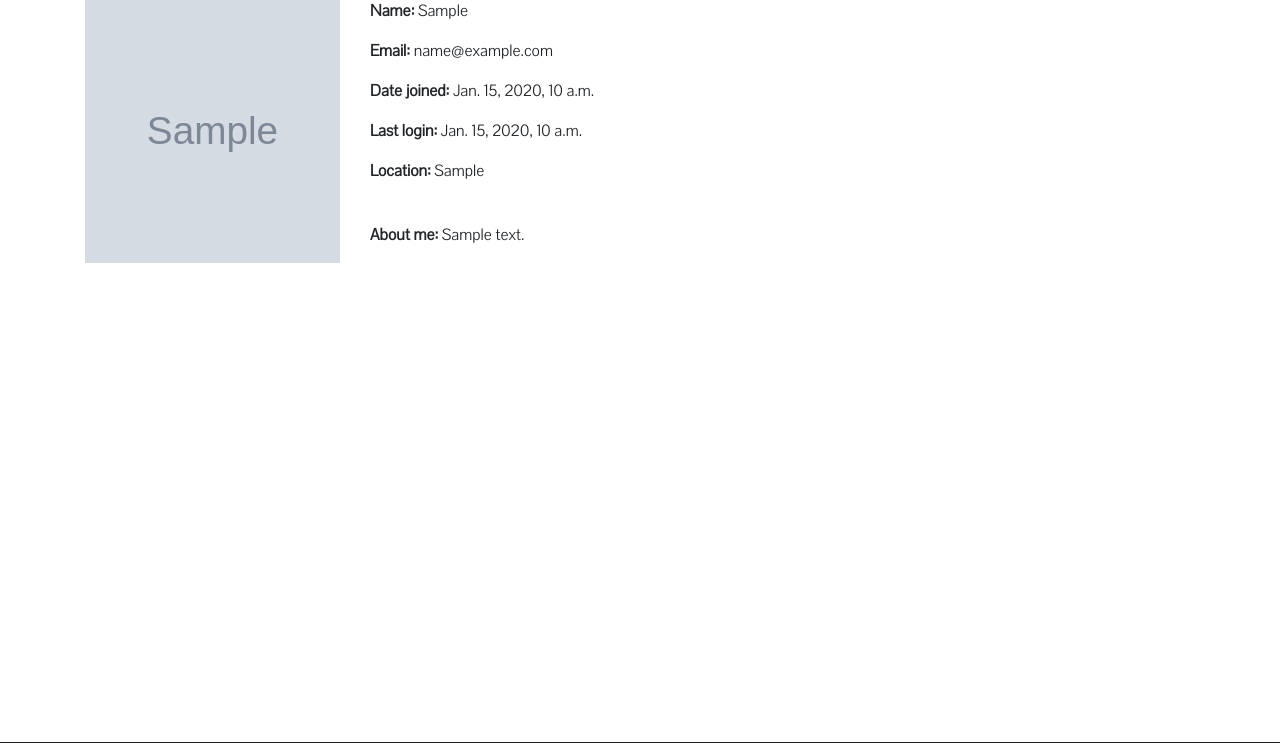
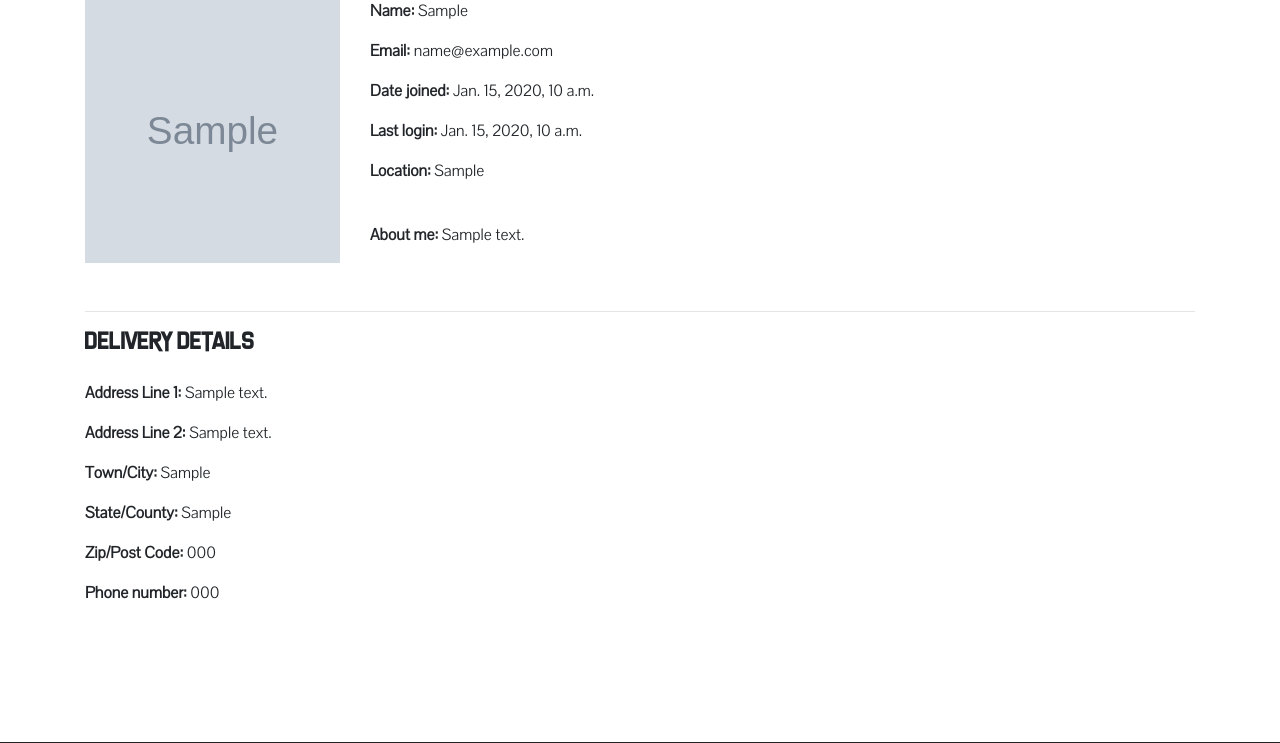
Before and after one commit to ShavingSeagull/PowerHaus, a Django app: a page that uses profiles/templates/profiles/profile.html in a window 1280 px wide. Shown: the part 555-1298 px from the top of the page. Run offline with Django 3.2, Linux system fonts and the light colour scheme; a user stored in the database is signed in; tables that the repository leaves empty hold one stand-in row (values such as "Sample post"); grey boxes marked "Sample" are stand-in pictures; some libraries are stand-ins or nearby versions.

Commit message:
Added delivery details to profile page

```diff
--- a/profiles/templates/profiles/profile.html
+++ b/profiles/templates/profiles/profile.html
@@ -33,5 +33,19 @@
             <p><strong>About me:</strong> {{ bio }}</p>
         </div>
     </div>
+    {% if user == request.user %}
+    <hr class="mt-5" />
+    <div class="row">
+        <div class="col-lg-9 mb-5">
+            <h4 class="mb-4">Delivery Details</h4>
+            <p><strong>Address Line 1:</strong> {{ user.profile.address_1 }}</p>
+            <p><strong>Address Line 2:</strong> {{ user.profile.address_2 }}</p>
+            <p><strong>Town/City:</strong> {{ user.profile.city }}</p>
+            <p><strong>State/County:</strong> {{ user.profile.county }}</p>
+            <p><strong>Zip/Post Code:</strong> {{ user.profile.post_code }}</p>
+            <p><strong>Phone number:</strong> {{ user.profile.phone }}</p>
+        </div>
+    </div>
+    {% endif %}
 </article>
 {% endblock %}
```
